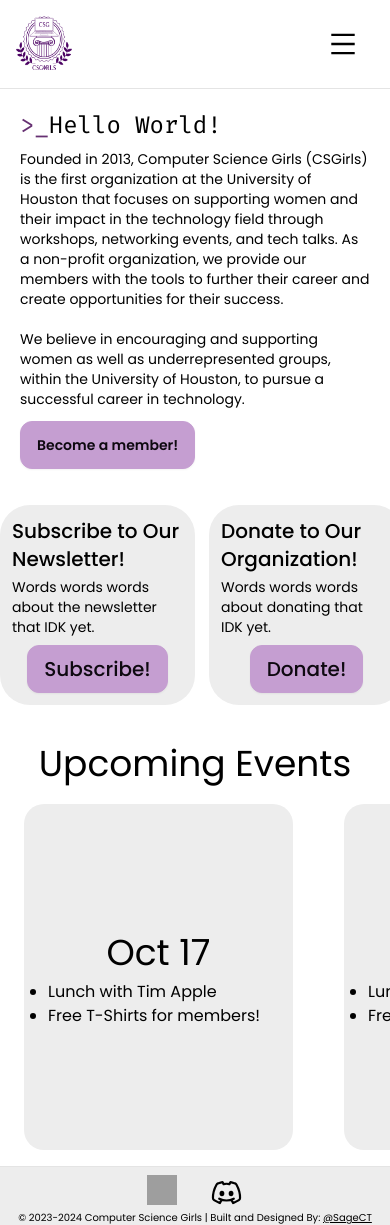
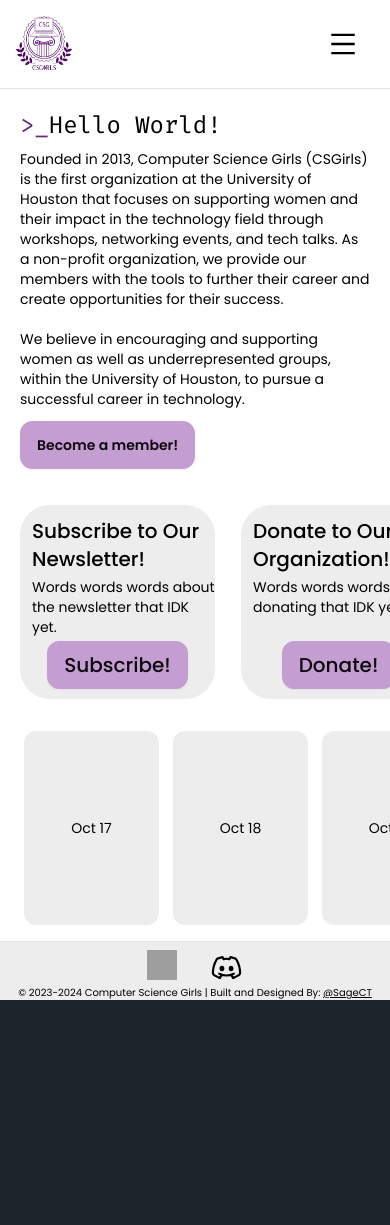
Before and after one commit to CSGirlsUH/csgirls-website, a React (Vite) app in the folder csgwebsite/: page / in a window 390 px wide. After the commit the page ends 1000 px from the top, so only its background shows below. Built offline with nearby package versions, Linux system fonts and the light colour scheme; grey boxes are pictures that could not be loaded.

Commit message:
feat: started Upcoming Events

```diff
--- a/csgwebsite/src/components/OrgActions.tsx
+++ b/csgwebsite/src/components/OrgActions.tsx
@@ -6,24 +6,24 @@ const OrgActions = () => {
     <>
       {/* Mobile View */}
       <div className="flex lg:hidden items-center justify-start overflow-x-visible overflow-y-hidden">
-        <div className="py-4 flex items-center justify-start">
+        <div className="py-4 flex items-center justify-start gap-3 mx-5">
           <SmallActions
             title="Subscribe to Our Newsletter!"
             pText="Words words words about the newsletter that IDK yet."
             bText="Subscribe!"
-            optional="mt-2"
+            optional="mt-1"
           />
           <SmallActions
             title="Donate to Our Organization!"
             pText="Words words words about donating that IDK yet."
             bText="Donate!"
-            optional="mt-2"
+            optional="mt-6"
           />
           <SmallActions
             title="Meet the Officers!"
             pText="Words words words about how cool and awesome our officers are."
             bText="Learn More!"
-            optional="mt-3"
+            optional="mt-8"
           />
         </div>
       </div>
@@ -32,7 +32,7 @@ const OrgActions = () => {
       <div className="hidden lg:flex">
         <div className="flex flex-row justify-between bg-bggray w-screen py-[45px]">
           {/* Subscribe to Our Newsletter */}
-          <div className="flex flex-col content-center ml-0 sm:ml-10 lg:ml-[200px] lg:justify-between">
+          <div className="flex flex-col content-center ml-0 sm:ml-10 lg:ml-10 lg:justify-between">
             <h1 className="text-left text-4xl">Subscribe to Our Newsletter!</h1>
             <div>
               <p className="text-left text-xl w-[370px] max-h-[121px] pt-1">
@@ -46,7 +46,6 @@ const OrgActions = () => {
           </div>
 
           {/* Donate to Our Organization */}
-
           <div className="flex flex-col content-center">
             <h1 className="text-left text-4xl">Donate to Our Organization!</h1>
             <div>
--- a/csgwebsite/src/components/SmallActions.tsx
+++ b/csgwebsite/src/components/SmallActions.tsx
@@ -7,11 +7,11 @@ interface CardProps {
 
 function SmallActions(props: CardProps) {
   return (
-    <div className="flex flex-col justify-start items-center align-top min-w-[195px] min-h-[194px] mr-[14px] bg-bggray rounded-[30px]">
+    <div className="flex flex-col justify-start items-center align-top min-w-[195px] h-[194px] mr-[14px] bg-bggray rounded-[30px]">
       <h1 className="flex text-xl min-w-[160px] font-medium self-start pl-3 mt-3 mb-1">
         {props.title}
       </h1>
-      <p className="flex pl-3 text-sm max-w-[173px] self-start">
+      <p className="flex pl-3 text-sm max-h-[60px] min-w-[30px] self-start">
         {props.pText}
       </p>
       <button
--- a/csgwebsite/src/components/SmallEvents.tsx
+++ b/csgwebsite/src/components/SmallEvents.tsx
@@ -1,12 +1,6 @@
-import React from "react";
-
 interface CardProps {
-  title: string;
-  // If type == true, then it's a list (For org events).
-  // If type == false, then it's a paragraph (for org actions).
-  type: boolean;
-  pText?: string;
-  items?: string[];
+  date: string;
+  items: string[];
   optional?: string;
 }
 
@@ -20,9 +14,9 @@ function SmallCard(props: CardProps) {
       }
     >
       <h1 className="flex text-sm text-medium self-center px-3">
-        {props.title}
+        {props.date}
       </h1>
-      <p className="pl-3"></p>
+      <p className="pl-3">{}</p>
     </div>
   );
 }
--- a/csgwebsite/src/components/UpEvents.tsx
+++ b/csgwebsite/src/components/UpEvents.tsx
@@ -17,6 +17,17 @@ const UpEvents = () => {
 
   return (
     <>
+      {/* Mobile */}
+      <div className="flex md:hidden items-center justify-start overflow-x-scroll overflow-y-hidden">
+        <div className="py-4 flex items-center justify-start">
+          <SmallEvents optional="ml-6" date={items[0][0]} items={items[0][1]} />
+          {items.slice(1).map((item, index) => (
+            <SmallEvents key={index} date={item[0]} items={item[1]} />
+          ))}
+        </div>
+
+        {/* Desktop */}
+        <div className="hidden md:flex">
           <div className="pt-[23px]">
             <h1 className="flex flex-row justify-center text-4xl pb-1">
               Upcoming Events
@@ -28,10 +39,12 @@ const UpEvents = () => {
                   optional="ml-6"
                   date={items[0][0]}
                   items={items[0][1]}
-            ></BigCard>
+                />
                 {items.slice(1).map((item, index) => (
                   <BigCard key={index} date={item[0]} items={item[1]} />
                 ))}
+              </div>
+            </div>
           </div>
         </div>
       </div>
```
Lines whose indentation alone changed are shown as unchanged.
